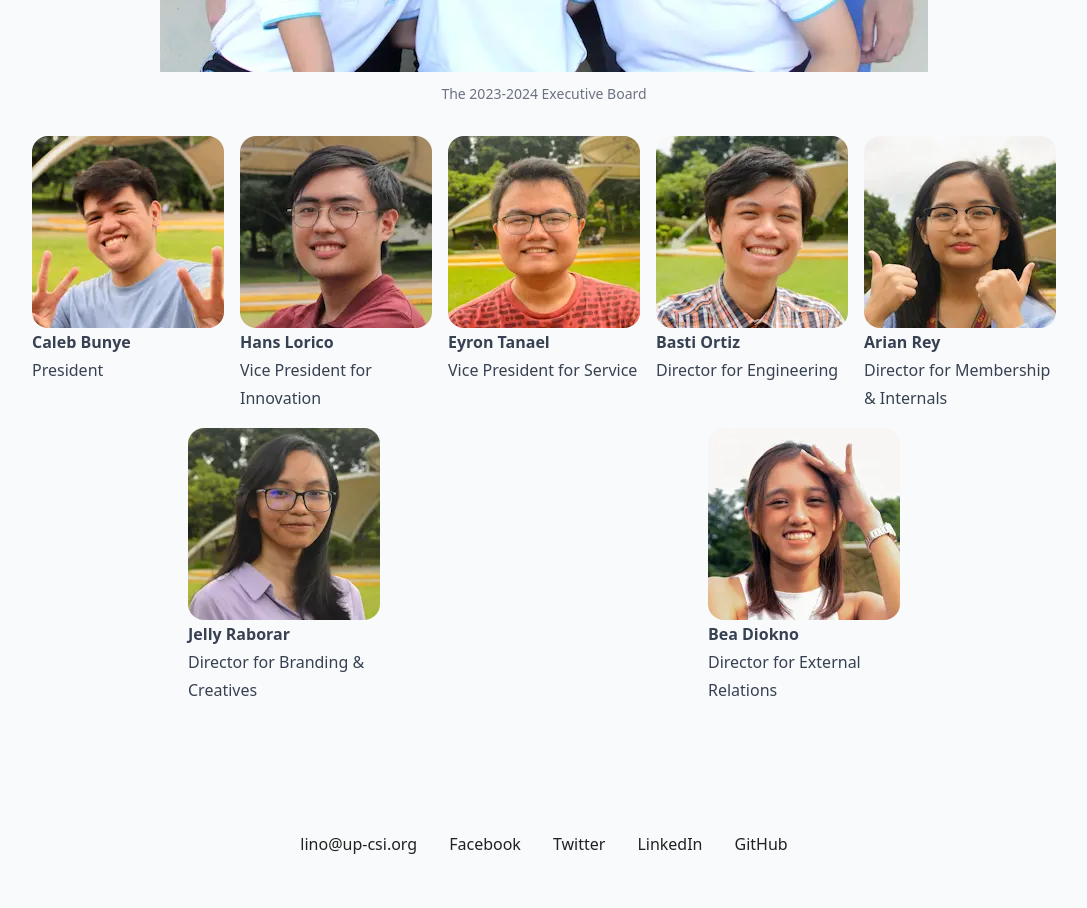
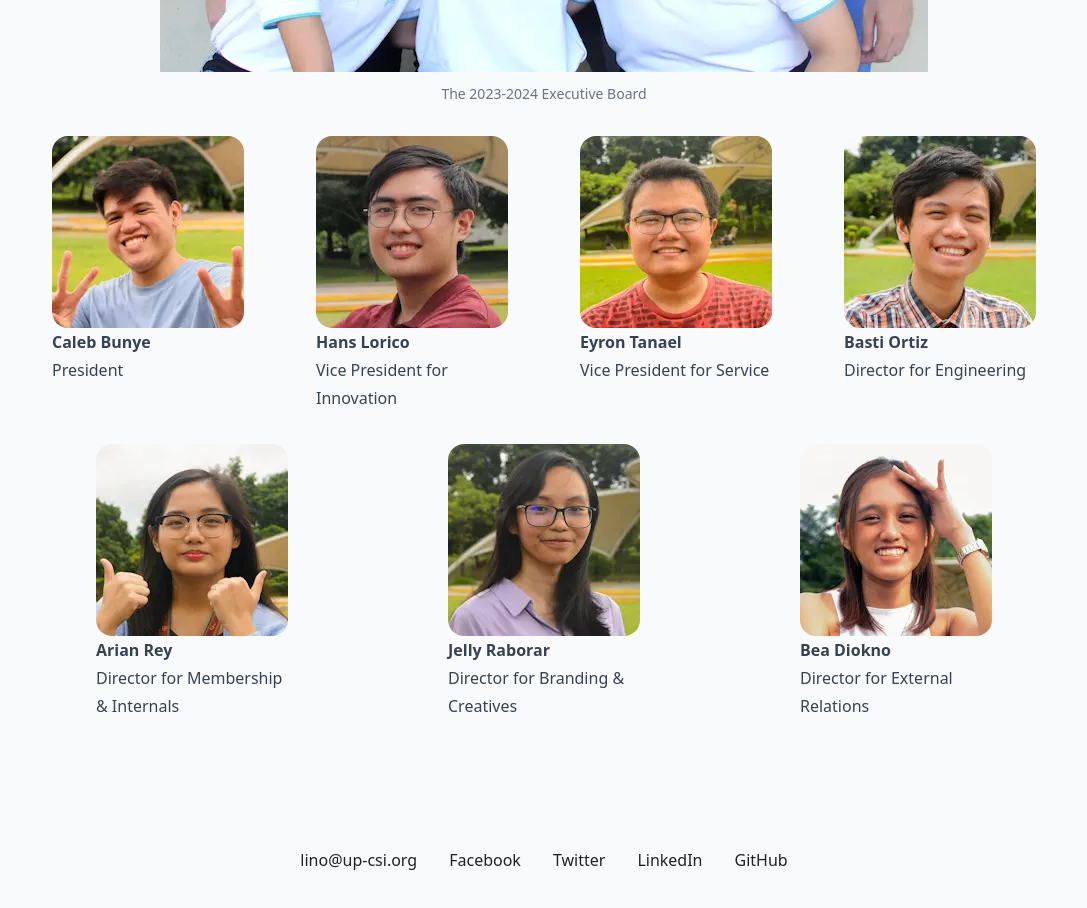
Before and after one commit to up-csi/up-csi.github.io, a SvelteKit app: page /people in a window 1280 px wide. Shown: the part 720-1628 px from the top of the page, without its empty margins (96-1183 px from the left). Built offline with nearby package versions, Linux system fonts and the light colour scheme.

Commit message:
chore: add greater gap between exec people

```diff
--- a/src/routes/people/+page.svelte
+++ b/src/routes/people/+page.svelte
@@ -22,7 +22,7 @@
         </picture>
         <figcaption>The 2023-2024 Executive Board</figcaption>
     </figure>
-    <section class="not-prose flex flex-wrap justify-around gap-4">
+    <section class="not-prose flex flex-wrap justify-around gap-8">
         <Exec src={calebBunye} alt="Caleb Bunye" pos="President" />
         <Exec src={hansLorico} alt="Hans Lorico" pos="Vice President for Innovation" />
         <Exec src={eyronTanael} alt="Eyron Tanael" pos="Vice President for Service" />
```
